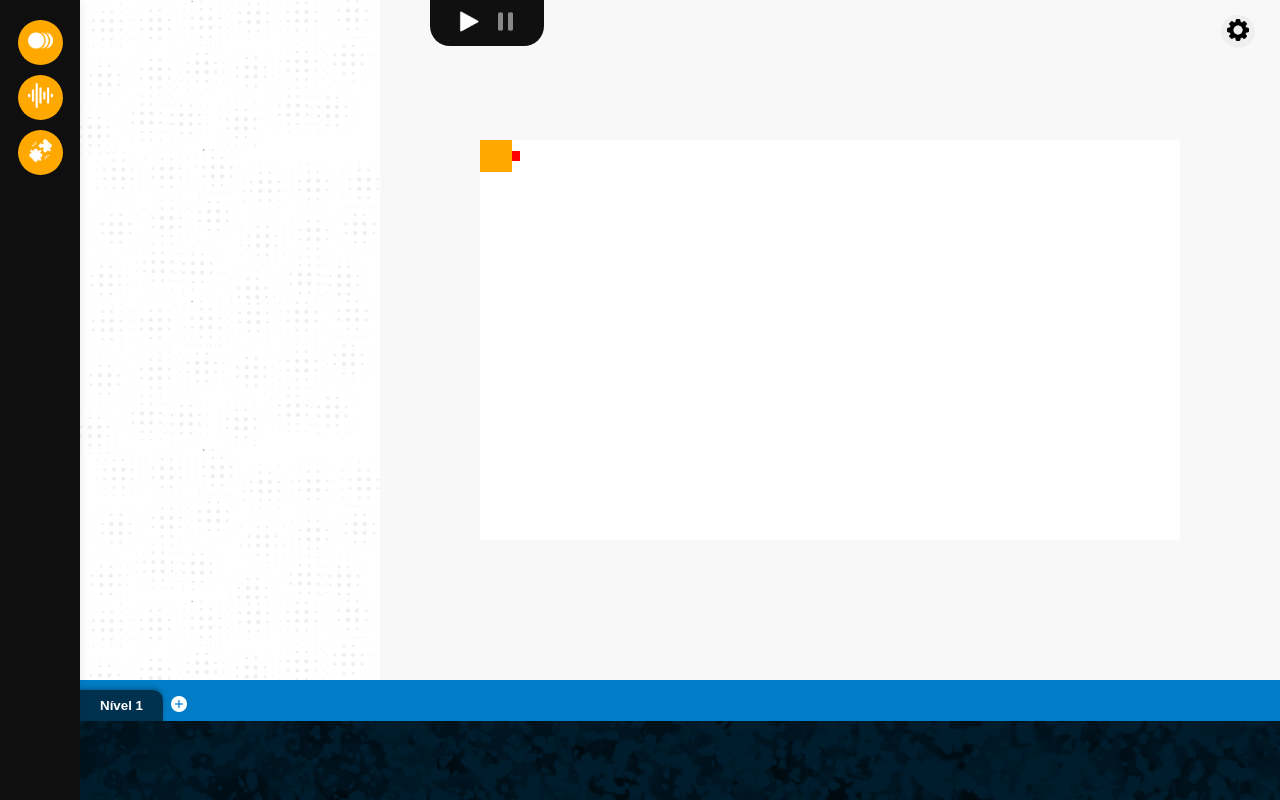
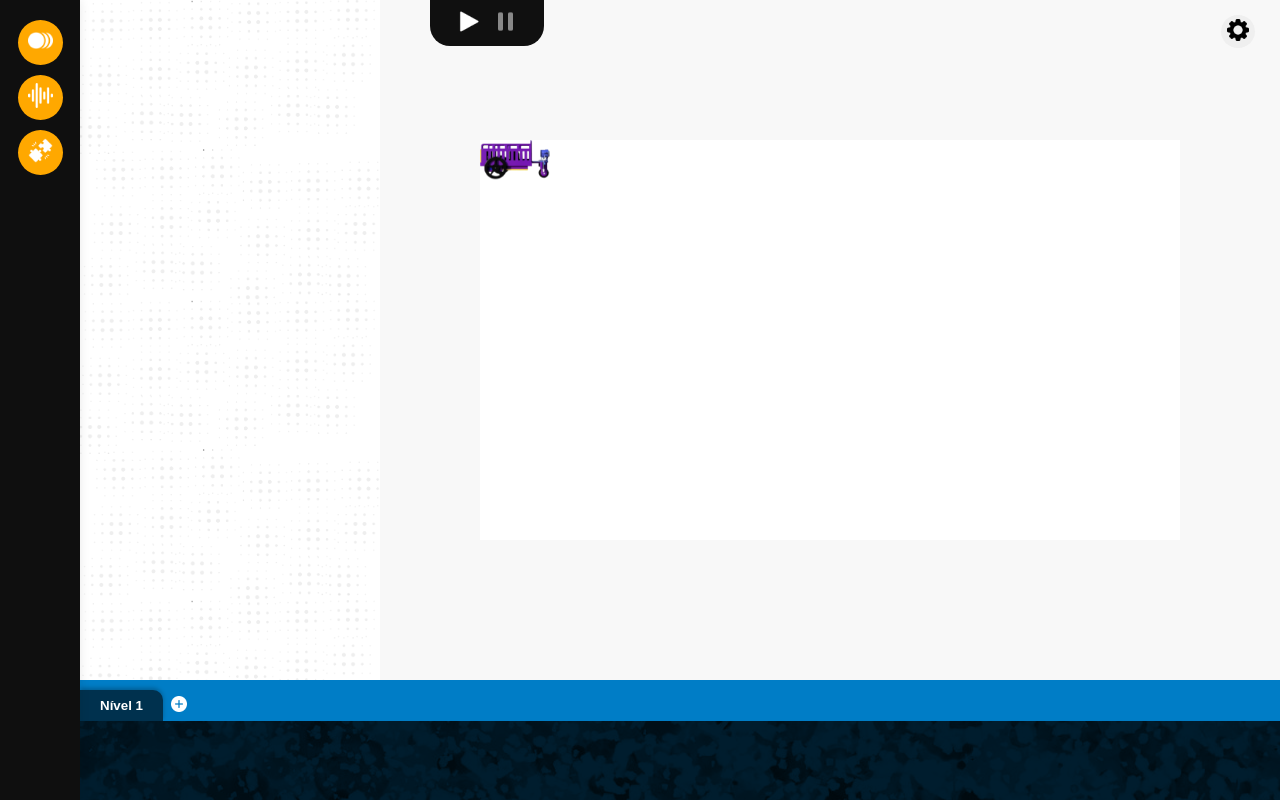
Before and after one commit to arotec-ao/playground-arobot, a Next.js app: page /playground in a window 1280 px wide. Built offline with nearby package versions, Linux system fonts and the light colour scheme.

Commit message:
alterei a imagem do player

```diff
--- a/components/ui/ArobotPlayer/index.jsx
+++ b/components/ui/ArobotPlayer/index.jsx
@@ -139,5 +139,7 @@ export default function ArobotPlayer() {
         setLuzActive(false);
     }
 
-    return (<div className={Styles.arobot + ' ' + (luzActive ? Styles.arobotLuzActive : '')} ref={arobot}></div>);
+    return (<div className={Styles.arobot + ' ' + (luzActive ? Styles.arobotLuzActive : '')} ref={arobot}>
+        <img width='70px' height='auto' src="/player.png" alt="" />
+    </div>);
 }
--- a/components/ui/ArobotPlayer/styles.module.css
+++ b/components/ui/ArobotPlayer/styles.module.css
@@ -1,25 +1,10 @@
 .arobot {
-    width: 32px;
-    height: 32px;
-    background-color: var(--cor_secundary);
     position: absolute;
     left: 0px;
     top: 0px;
 }
 
 
-/*apenas um apontador de teste*/
-.arobot::after {
-    display: block;
-    content: '';
-    position: absolute;
-    top: 50%;
-    right: 0px;
-    width: 8px;
-    transform: translate(100%, -50%);
-    height: 10px;
-    background: red;
-}
 
 /*luzes do arobot*/
 .arobotLuzActive::before {
```
Also changed, not shown: public/player.png (added).
